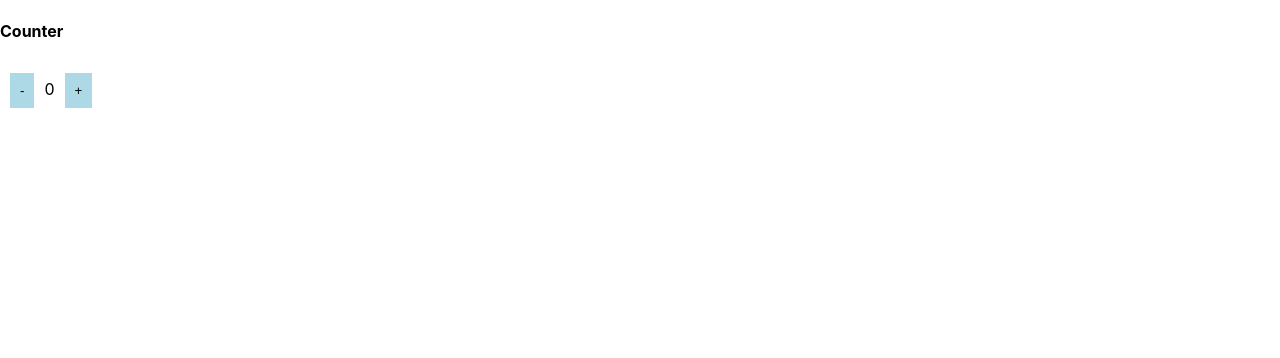
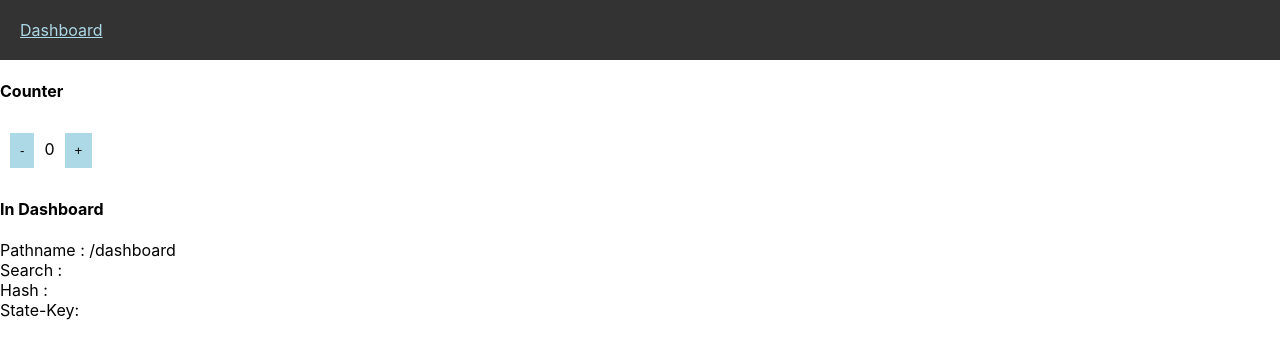
Before and after one commit to doniisetiiawan/react-router-txp, a React (Create React App) app: page /dashboard in a window 1280 px wide. Shown: the top 358 px of the page. Built offline with nearby package versions, Linux system fonts and the light colour scheme.

Commit message:
Reading state from redux store

```diff
--- a/src/App.jsx
+++ b/src/App.jsx
@@ -1,14 +1,32 @@
+import { Link, Route, Switch } from 'react-router-dom';
 import React from 'react';
 
-import { Route, Switch } from 'react-router-dom';
 import './App.css';
 import Counter from './components/counter.component';
+import Dashboard from './components/dashboard.component';
+
+const NavBar = () => (
+  <nav>
+    <Link
+      to={{
+        pathname: '/dashboard',
+        search: 'q=1',
+        hash: 'test',
+        state: { key: 'value ' },
+      }}
+    >
+      Dashboard
+    </Link>
+  </nav>
+);
 
 const App = () => (
   <div>
+    <NavBar />
     <Counter />
     <Switch>
       <Route path="/counter" component={Counter} />
+      <Route path="/dashboard" component={Dashboard} />
     </Switch>
   </div>
 );
--- /dev/null
+++ b/src/components/dashboard.component.jsx
@@ -0,0 +1,23 @@
+import { connect } from 'react-redux';
+import React from 'react';
+
+const Dashboard = ({
+  pathname, search, hash, state,
+}) => (
+  <div>
+    <h4>In Dashboard</h4>
+    <div> Pathname : {pathname} </div>
+    <div> Search   : {search} </div>
+    <div> Hash     : {hash} </div>
+    <div> State-Key: {state ? state.key : null} </div>
+  </div>
+);
+
+const mapStateToProps = (state) => ({
+  pathname: state.router.location.pathname,
+  search: state.router.location.search,
+  hash: state.router.location.hash,
+  state: state.router.location.state,
+});
+
+export default connect(mapStateToProps)(Dashboard);
--- a/src/reducers/index.js
+++ b/src/reducers/index.js
@@ -1,5 +1,6 @@
 import { combineReducers } from 'redux';
 import { connectRouter } from 'connected-react-router';
+
 import counterReducer from './counter';
 
 const rootReducer = (history) => combineReducers({
```
Also changed, not shown: src/index.jsx (+4 -3 lines).
